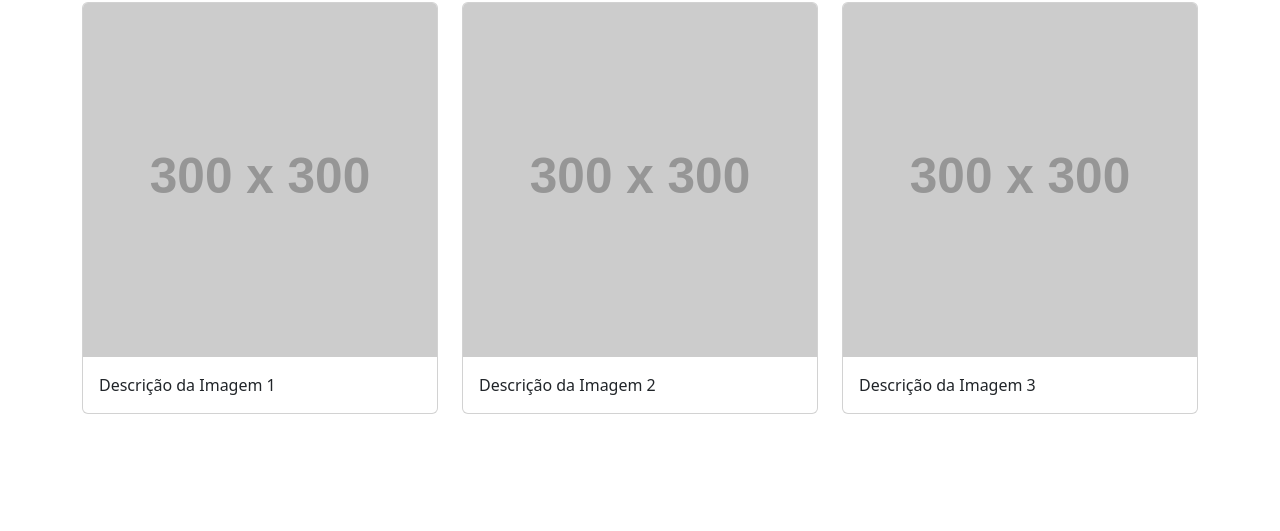
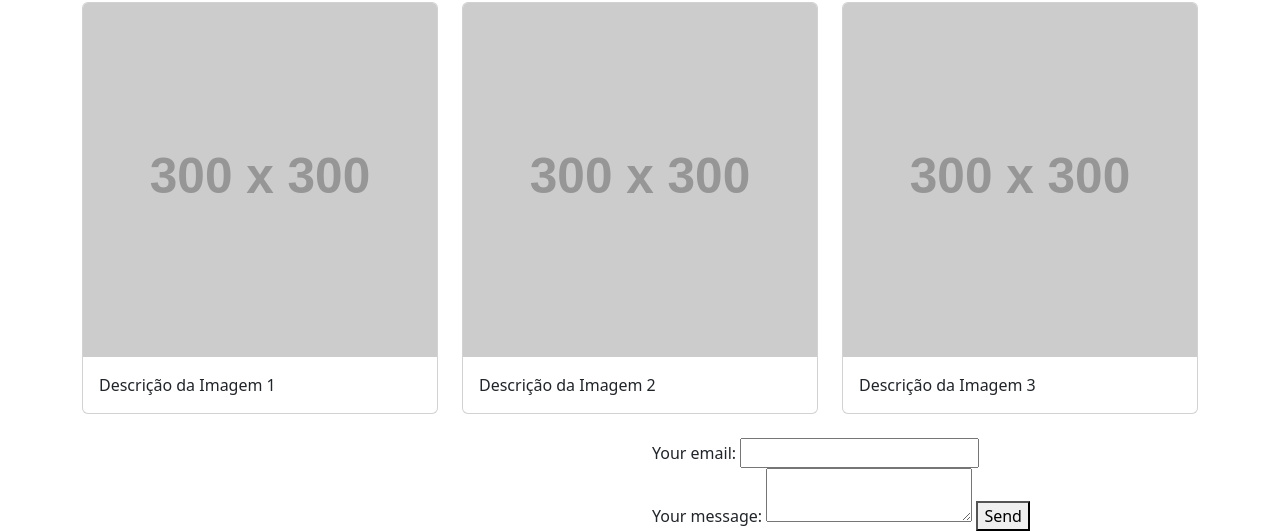
Before and after one commit to rebeca0714/portfolio, a plain HTML site: page index.html in a window 1280 px wide. Shown: the part 609-1140 px from the top of the page. Before the commit the page ends 1047 px from the top, so only its background shows below. Drawn offline with nearby package versions, Linux system fonts and the light colour scheme; placeholder pictures from the web are drawn by us.

Commit message:
Update index.html

```diff
--- a/index.html
+++ b/index.html
@@ -109,9 +109,31 @@
        <!-- Adicione mais imagens conforme necessário -->
    </div>
 </div>
+
+
+<div class="container">
+        <div class="row">
+
+            <div class="col"></div>
+
+            <div class="col">
+                <form  action="https://formspree.io/f/xanwkprn"  method="POST">
+                  <label>
+                    Your email:
+                    <input type="email" name="email">
+                  </label>
+                  <label>
+                    Your message:
+                    <textarea name="message"></textarea>
+                  </label>
+                  <!-- your other form fields go here -->
+                  <button type="submit">Send</button>
+                </form>
+            </div>
+
+        </div>
+</div>
+
 </body>
 </html>
 <script src="script.js"></script>
-</body>
-<script src="script.js"></script>
-</body>
```
